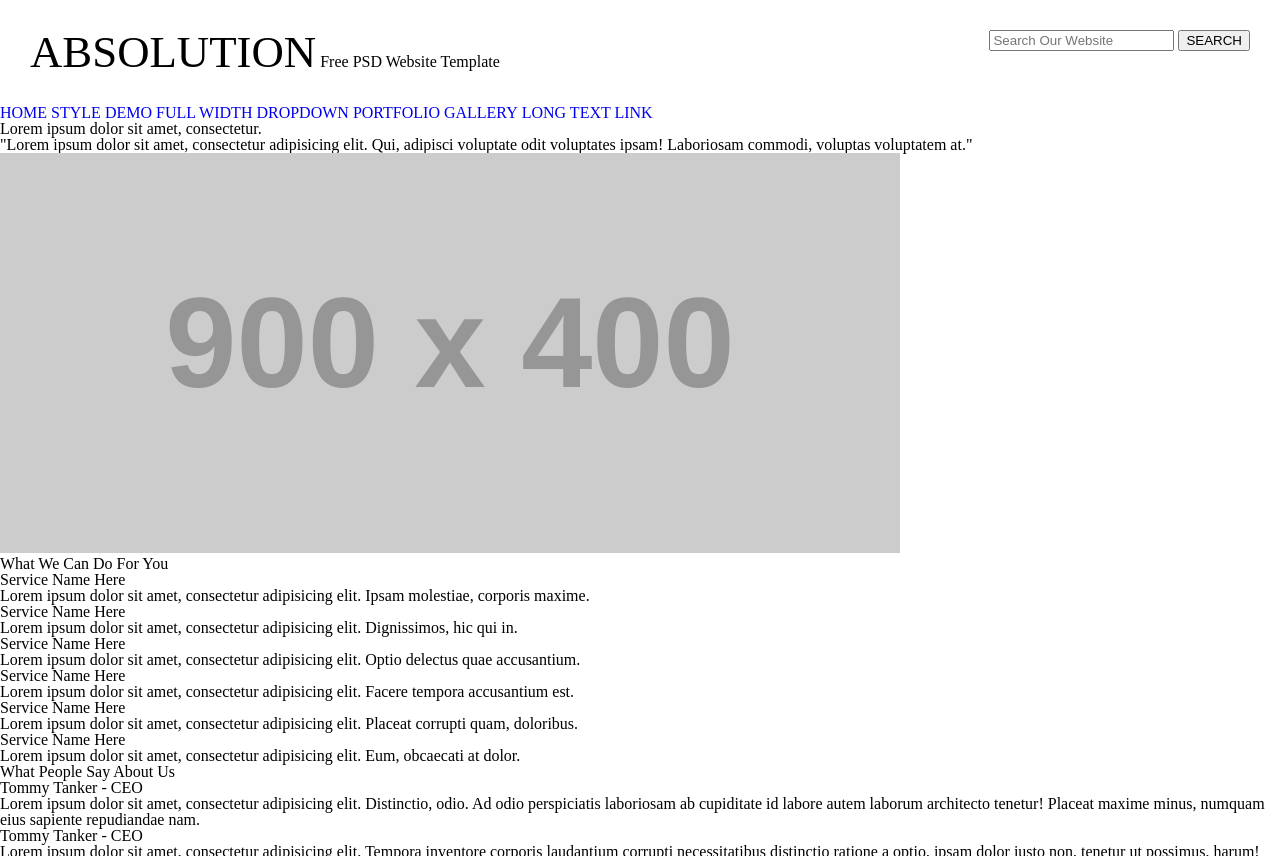
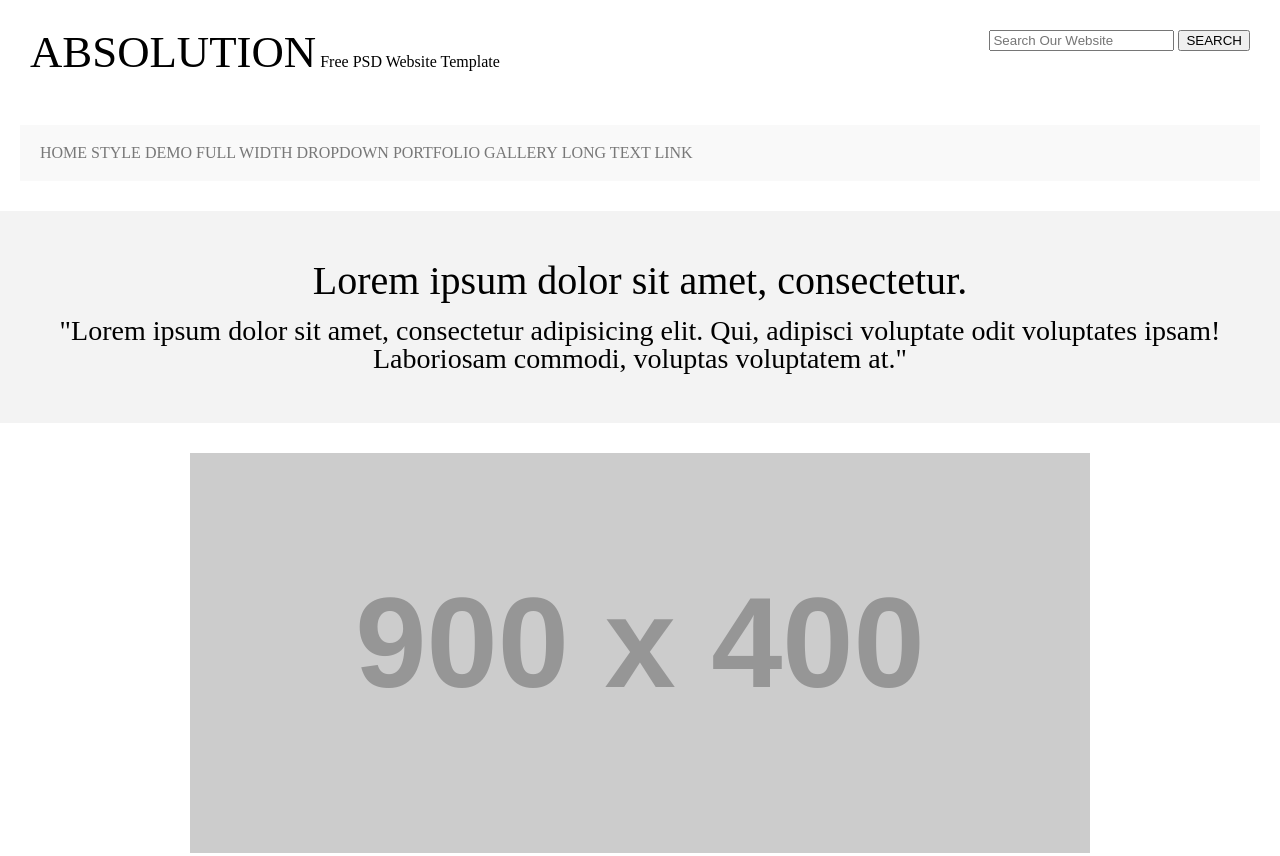
Before and after one commit to giselevizioli/Absolute, a website: page index.html in a window 1280 px wide. Shown: the top 856 px of the page. Drawn offline with nearby package versions, Linux system fonts and the light colour scheme; files that its build step writes are made by us from their sources.

Commit message:
Implementando mais uma parte do CSS

```diff
--- a/index.html
+++ b/index.html
@@ -1,8 +1,8 @@
 <!DOCTYPE html>
 <html lang="en">
 <head>
-	<link rel="stylesheet" href="scss/reset.css">
-	<link rel="stylesheet" href="scss/estilos.css">
+	<link rel="stylesheet" href="css/reset.css">
+	<link rel="stylesheet" href="css/estilos.css">
 	<meta charset="UTF-8">
 	<title>Absolution</title>
 </head>
@@ -30,8 +30,9 @@
 		</nav>
 	</header>
 	<section class="banner">
-		<h1>Lorem ipsum dolor sit amet, consectetur.</h1>
-		<p>"Lorem ipsum dolor sit amet, consectetur adipisicing elit. Qui, adipisci voluptate odit voluptates ipsam! Laboriosam commodi, voluptas voluptatem at."</p>
+		<h1><strong>Lorem ipsum dolor sit amet, consectetur.</strong></h1>
+		<br>
+		<p><em>"Lorem ipsum dolor sit amet, consectetur adipisicing elit. Qui, adipisci voluptate odit voluptates ipsam! Laboriosam commodi, voluptas voluptatem at."</em></p>
 	</section>
 	<section class="image">
 		<figure>
@@ -68,6 +69,7 @@
 		</ul>
 	</section>
 	<section class="comments-team">
+		<div class="container-comments">
 			<h1>What People Say About Us</h1>
 			<ul class="list-quotes">
 				<li class="quotes">
@@ -79,6 +81,8 @@
 					<p>Lorem ipsum dolor sit amet, consectetur adipisicing elit. Tempora inventore corporis laudantium corrupti necessitatibus distinctio ratione a optio, ipsam dolor iusto non, tenetur ut possimus, harum! Sapiente ullam dicta ipsum!</p>
 				</li>
 			</ul>
+		</div>
+		<div class="container-team">
 			<h1>Meet The Team</h1>
 			<ul class="team-list">
 				<li class="team">
@@ -96,6 +100,7 @@
 					</figure>
 				</li>
 			</ul>
+		</div>
 	</section>
 	<footer>
 		<div class="contact">
--- a/package.json
+++ b/package.json
@@ -4,7 +4,8 @@
   "description": "Teste front end - GEN Designs",
   "main": "index.js",
   "scripts": {
-    "scss": "gulp default"
+    "scss": "gulp default",
+    "server": "http-server -p 3000"
   },
   "repository": {
     "type": "git",
@@ -14,6 +15,7 @@
   "license": "ISC",
   "dependencies": {
     "gulp": "^3.9.1",
-    "gulp-sass": "^3.1.0"
+    "gulp-sass": "^3.1.0",
+    "http-server": "^0.11.1"
   }
 }
--- a/scss/estilos.scss
+++ b/scss/estilos.scss
@@ -2,6 +2,10 @@
 	font-family: Minion-Pro;
 	src: url('../fonts/Minion-Pro.ttf');
 }
+
+$maincolor: #787878;
+$nav: #f9f9f9;
+$banner: #f3f3f3;
 
 .wrapper-header {
 	padding: 30px;
@@ -28,5 +32,56 @@ header form {
 
 .navbar a {
 	text-decoration: none;
-	color: none;
+	color: $maincolor;
 }
+
+.menu {
+	margin: 20px;
+	padding: 20px;
+	background-color: $nav;
+	border-style: solid;
+	border-color: red;
+}
+
+.banner {
+	margin-top: 30px;
+	padding: 50px;
+	background-color: $banner;
+}
+
+.banner h1, p {
+	text-align: center;
+}
+
+.banner h1 {
+	font-size: 5vh;
+}
+
+.banner p {
+	font-size: 3.5vh;
+}
+
+.image figure {
+	text-align: center;
+	padding: 30px;
+}
+
+.list-cards li {
+	height: 180px;
+	width: 25%;
+	border: solid;
+	border-color: gray;
+}
+
+.list-cards {
+	display: flex;
+	flex-wrap: wrap;
+}
+
+.container-comments, .container-team {
+	display: inline;
+}
+
+.comments.team{
+	display: flex;
+}
```
Also changed, not shown: README.md, 1 other file. Lines whose indentation alone changed are shown as unchanged.
